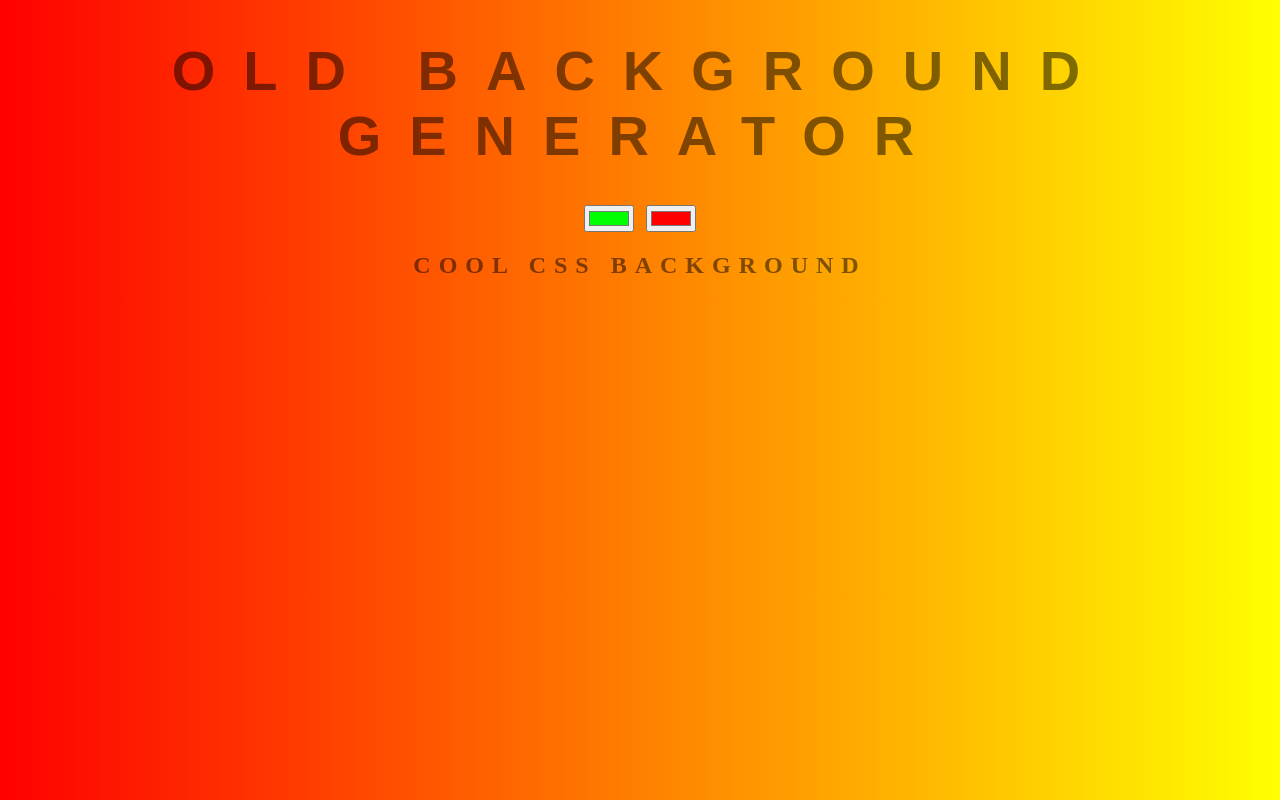
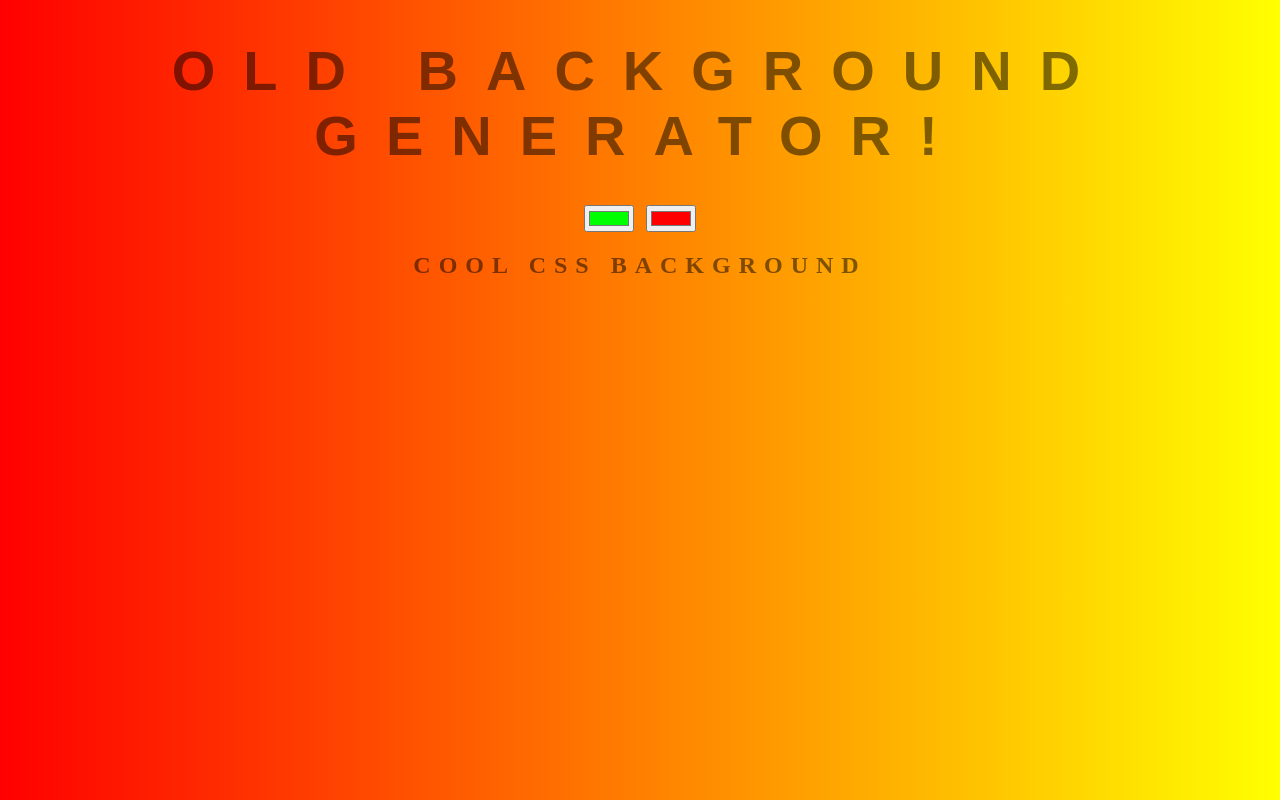
Before and after one commit to bharmalh/background-generator, a plain HTML site: page index.html in a window 1280 px wide. Drawn offline with Linux system fonts and the light colour scheme.

Commit message:
Added exclamation

```diff
--- a/index.html
+++ b/index.html
@@ -5,7 +5,7 @@
 		<link rel="stylesheet" type="text/css" href="style.css">
 	</head>
 	<body>
-		<h1>Old Background Generator</h1>
+		<h1>Old Background Generator!</h1>
 		<input oninput="setGradientStyle()" id="color1" type="color" name="color1" value="#00ff00">
 		<input oninput="setGradientStyle()" id="color2" type="color" name="color2" value="#ff0000">
 		<h2>Cool CSS Background</h2>
```
